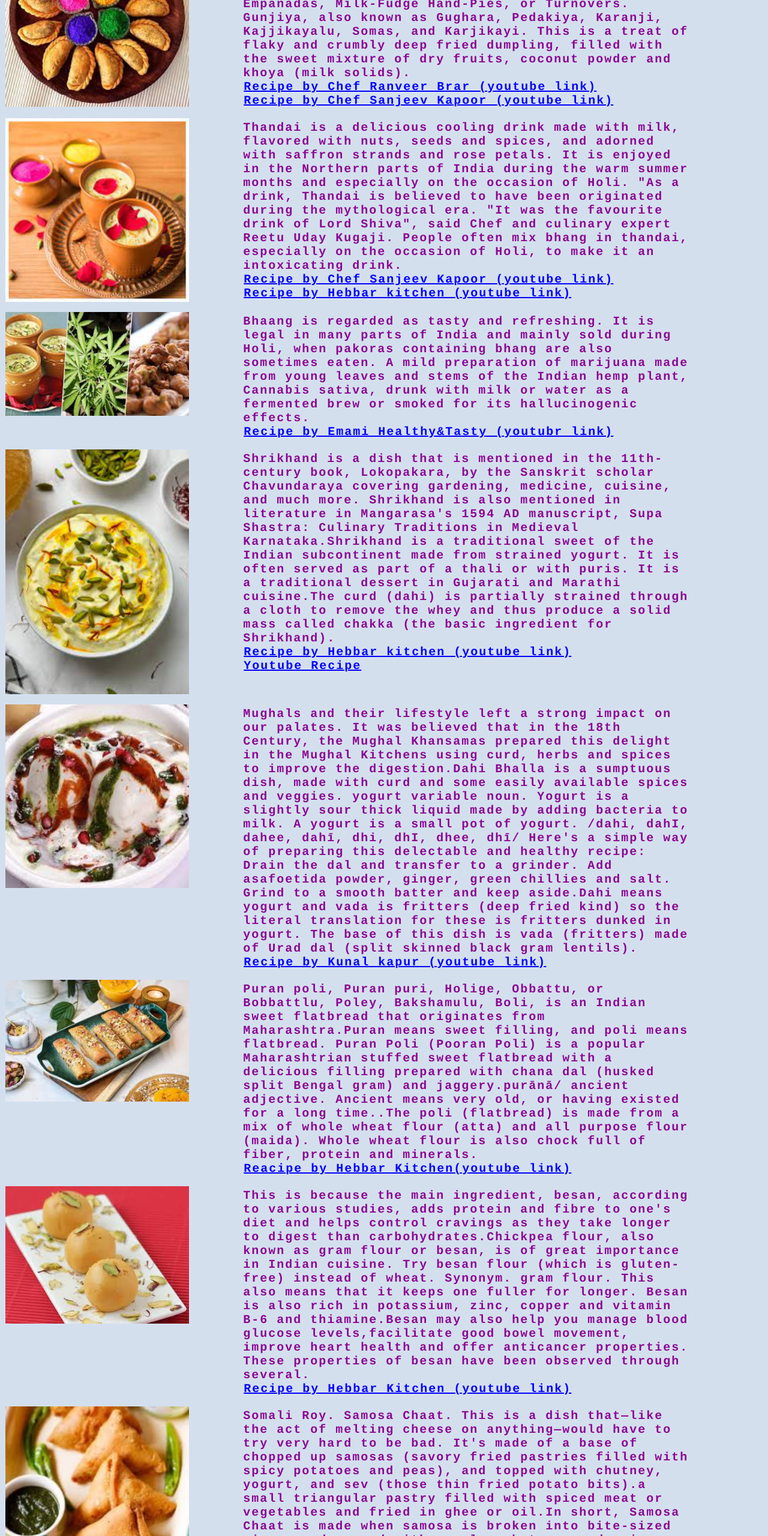
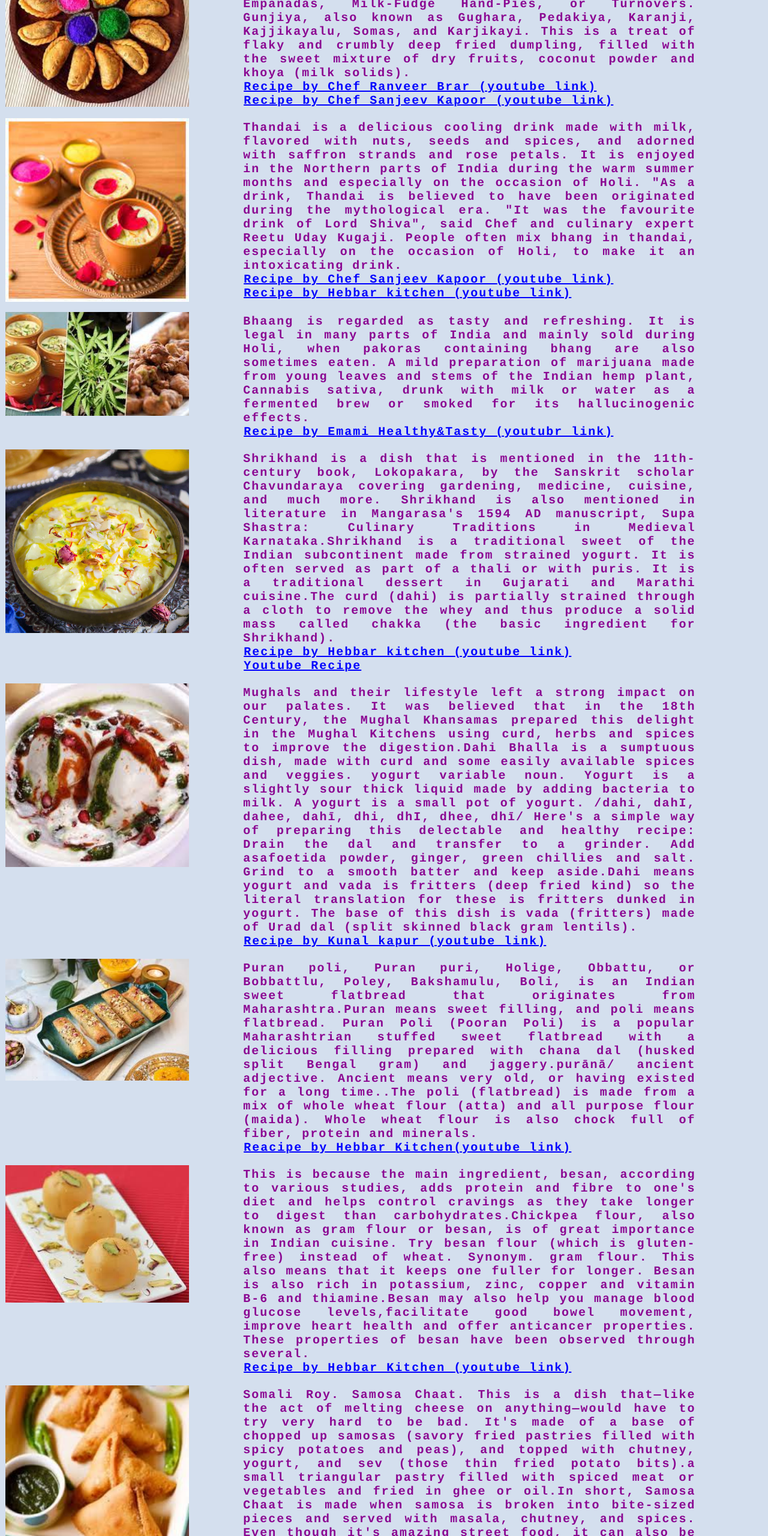
Before and after one commit to PallaviGoel1/Pallavi_Project1, a plain HTML site: page holifoodpage.html in a window 1280 px wide. Shown: the part 240-2800 px from the top of the page at 60% size. Drawn offline with Linux system fonts and the light colour scheme.

Commit message:
Pics Update

```diff
--- a/css/style.css
+++ b/css/style.css
@@ -34,7 +34,6 @@
 		top: 20px;
 	}
 
-
 	h1{
 		font-size: 40px;
 		color: rgb(101, 46, 6);
@@ -48,12 +47,14 @@
 		color: purple;
 	}
 
-	h3{
+	h3
+	{
 		font-size: 20px;
 		font-family:courier;
 		padding: 5px;
 		letter-spacing: 2px;
 		color: rgb(139, 6, 146);
+		text-align: justify;
 	}
 
 	h4{
@@ -93,9 +94,6 @@
 		color: blue;
 	}
 
-	.foodtext {
-		text-align: left;
-	}
 
 	/* horizontal scroll image homepage*/
 	footer {
--- a/holifoodpage.html
+++ b/holifoodpage.html
@@ -56,7 +56,7 @@
 				<img src="images/thandai.jpg" alt="specialdrink" width=80% height="80%">
 			</div>
 			<div id="colmntxt">
-				<h3 class="foodtext">
+				<h3>
 				Thandai is a delicious cooling drink made with milk, flavored with nuts, seeds and spices, and adorned with saffron strands and rose petals. It
 				is enjoyed in the Northern parts of India during the warm summer months and especially on the occasion of Holi. "As a drink, Thandai is believed
 				to have been originated during the mythological era. "It was the favourite drink of Lord Shiva", said Chef and culinary expert Reetu Uday Kugaji.
@@ -73,7 +73,7 @@
 				<img src="images/bhangpakoda.jpg" alt="specialpakoda" width="80%">
 			</div>
 			<div id="colmntxt">
-				<h3 class="foodtext">
+				<h3>
 				Bhaang is regarded as tasty and refreshing. It is legal in many parts of India and mainly sold during Holi, when pakoras containing bhang are also sometimes
 				eaten. A mild preparation of marijuana made from young leaves and stems of the Indian hemp plant, Cannabis sativa, drunk with milk or water as a fermented
 				brew or smoked for its hallucinogenic effects.
@@ -84,10 +84,10 @@
 		</div>
 		<div id="row">
 			<div id="colmnimg">
-				<img src="images/shrikhand.jpg" alt="sweetyoghurtdish" width="80%" height="80%">
+				<img src="images/Shrikhand_2.jpg" alt="sweetyoghurtdish" width="80%" height="80%">
 			</div>
 			<div id="colmntxt">
-				<h3 class="foodtext">
+				<h3>
 				Shrikhand is a dish that is mentioned in the 11th-century book, Lokopakara, by the Sanskrit scholar Chavundaraya covering gardening, medicine, cuisine,
 				and much more. Shrikhand is also mentioned in literature in Mangarasa's 1594 AD manuscript, Supa Shastra: Culinary Traditions in Medieval Karnataka.Shrikhand
 				is a traditional sweet of the Indian subcontinent made from strained yogurt. It is often served as part of a thali or with puris. It is a traditional dessert
@@ -105,7 +105,7 @@
 				<img src="images/dahibhalla.jpg" alt="specialsnack" width="80%">
 			</div>
 			<div id="colmntxt">
-				<h3 class="foodtext">
+				<h3>
  				Mughals and their lifestyle left a strong impact on our palates. It was believed that in the 18th Century, the Mughal Khansamas prepared this delight in
 				the Mughal Kitchens using curd, herbs and spices to improve the digestion.Dahi Bhalla is a sumptuous dish, made with curd and some easily available spices and veggies.
 				yogurt variable noun. Yogurt is a slightly sour thick liquid made by adding bacteria to milk. A yogurt is a small pot of yogurt. /dahi, dahI, dahee, dahī, dhi, dhI, dhee, dhī/
@@ -121,7 +121,7 @@
 				<img src="images/puranpoli.jpg" alt="maharastraspecial" width="80%">
 			</div>
 			<div id="colmntxt">
-				<h3 class="foodtext">
+				<h3>
 				Puran poli, Puran puri, Holige, Obbattu, or Bobbattlu, Poley, Bakshamulu, Boli, is an Indian sweet flatbread that originates from Maharashtra.Puran means sweet filling,
 				and poli means flatbread. Puran Poli (Pooran Poli) is a popular Maharashtrian stuffed sweet flatbread with a delicious filling prepared with chana dal (husked split Bengal gram)
 				and jaggery.purānā/ ancient adjective. Ancient means very old, or having existed for a long time..The poli (flatbread) is made from a mix of whole wheat flour
@@ -135,7 +135,7 @@
 				<img src="images/basenladoo.jpg" alt="sweetspecial" width="80%">
 			</div>
 			<div id="colmntxt">
-				<h3 class="foodtext">
+				<h3>
 				This is because the main ingredient, besan, according to various studies, adds protein and fibre to one's diet and helps control cravings as they take longer to digest
 				than carbohydrates.Chickpea flour, also known as gram flour or besan, is of great importance in Indian cuisine. Try besan flour (which is gluten-free) instead of wheat.
 				Synonym. gram flour. This also means that it keeps one fuller for longer. Besan is also rich in potassium, zinc, copper and vitamin B-6 and thiamine.Besan may also help you
@@ -150,7 +150,7 @@
 				<img src="images/samosa.jpg" alt="holichat" width="80%" height="80%">
 			</div>
 			<div id="colmntxt">
-				<h3 class="foodtext">
+				<h3>
 				Somali Roy. Samosa Chaat. This is a dish that—like the act of melting cheese on anything—would have to try very hard to be bad. It's made of a base of chopped up samosas
 				(savory fried pastries filled with spicy potatoes and peas), and topped with chutney, yogurt, and sev (those thin fried potato bits).a small triangular pastry filled with
 				spiced meat or vegetables and fried in ghee or oil.In short, Samosa Chaat is made when samosa is broken into bite-sized pieces and served with masala, chutney, and spices.
```
Also changed, not shown: holihowcelebrate.html (+6 -6 lines), holistory.html (+4 -4 lines), index.html (+7 -7 lines), images/Holi_Random_1.jpg (renamed from images/download (3).jpg), images/Holi_Random_2.jpg (renamed from images/holidahan.jpg), images/Holi_Random_3.jpg (renamed from images/rangpanchamiholi.jpg), images/Holi_Random_4.jpg (renamed from images/radhakrishnaholipic.jpg), images/Holi_Random_5.jpg (renamed from images/imagesradhakrishna.jpg), images/Holi_Random_6.jpg (renamed from images/holicolours.jpg), images/Holi_Random_7.jpg (renamed from images/holihands.jpg).
